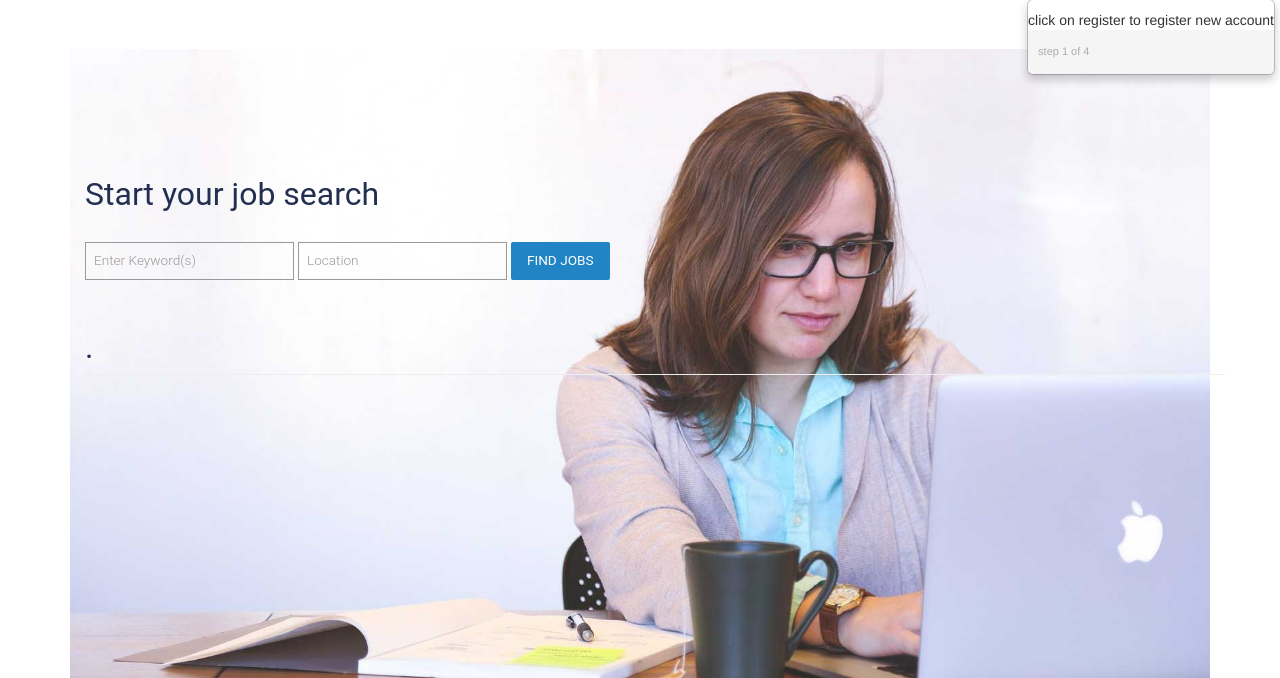
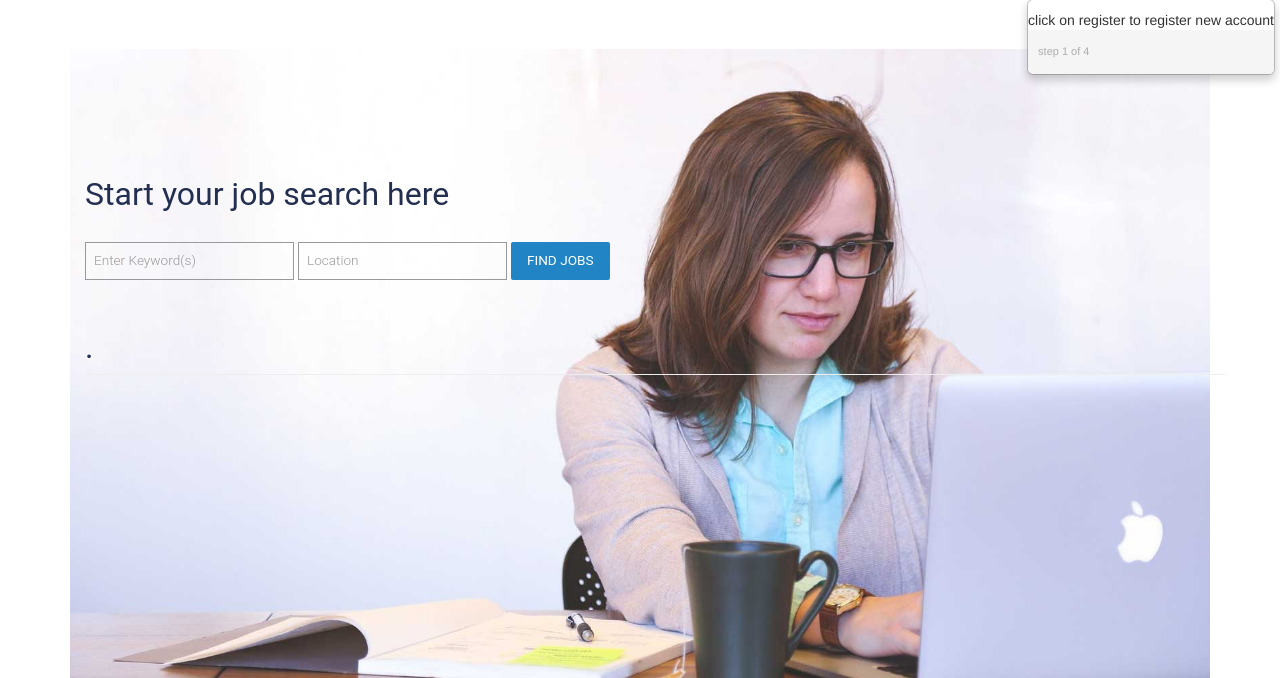
Before and after one commit to karhtickvalentino/f, a Yii app: template views/site/index.php in a window 1280 px wide. Shown: the part 81-759 px from the top of the page. Run offline with PHP 8.4 and a stand-in for Yii, Linux system fonts and the light colour scheme; the template is opened without the code that fills it, so the values that code supplies are empty; some libraries are stand-ins or nearby versions.

Commit message:
changed index file

```diff
--- a/views/site/index.php
+++ b/views/site/index.php
@@ -12,7 +12,7 @@ $this->title = 'My Yii Application';
     <div class="container">
         <div id="search_wrapper">
          <div id="search_form" class="clearfix">
-         <h1>Start your job search</h1>
+         <h1>Start your job search here</h1>
             <p>
              <input type="text" id="tb1" class="text1" placeholder=" " value="Enter Keyword(s)" onfocus="this.value = '';" onblur="if (this.value == '') {this.value = 'Enter Keyword(s)';}">
              <input type="text" class="text" placeholder=" " value="Location" onfocus="this.value = '';" onblur="if (this.value == '') {this.value = 'Location';}">
```
